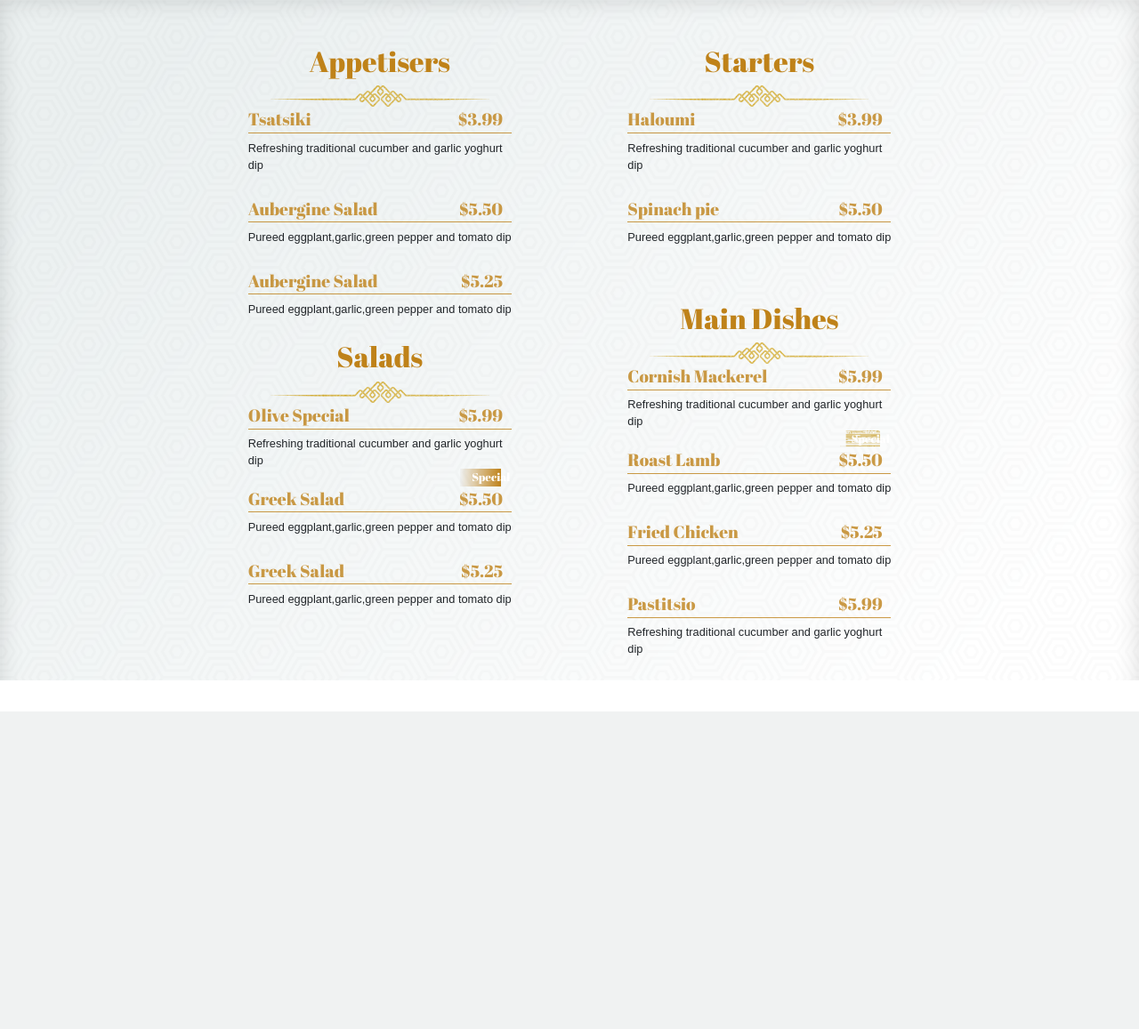
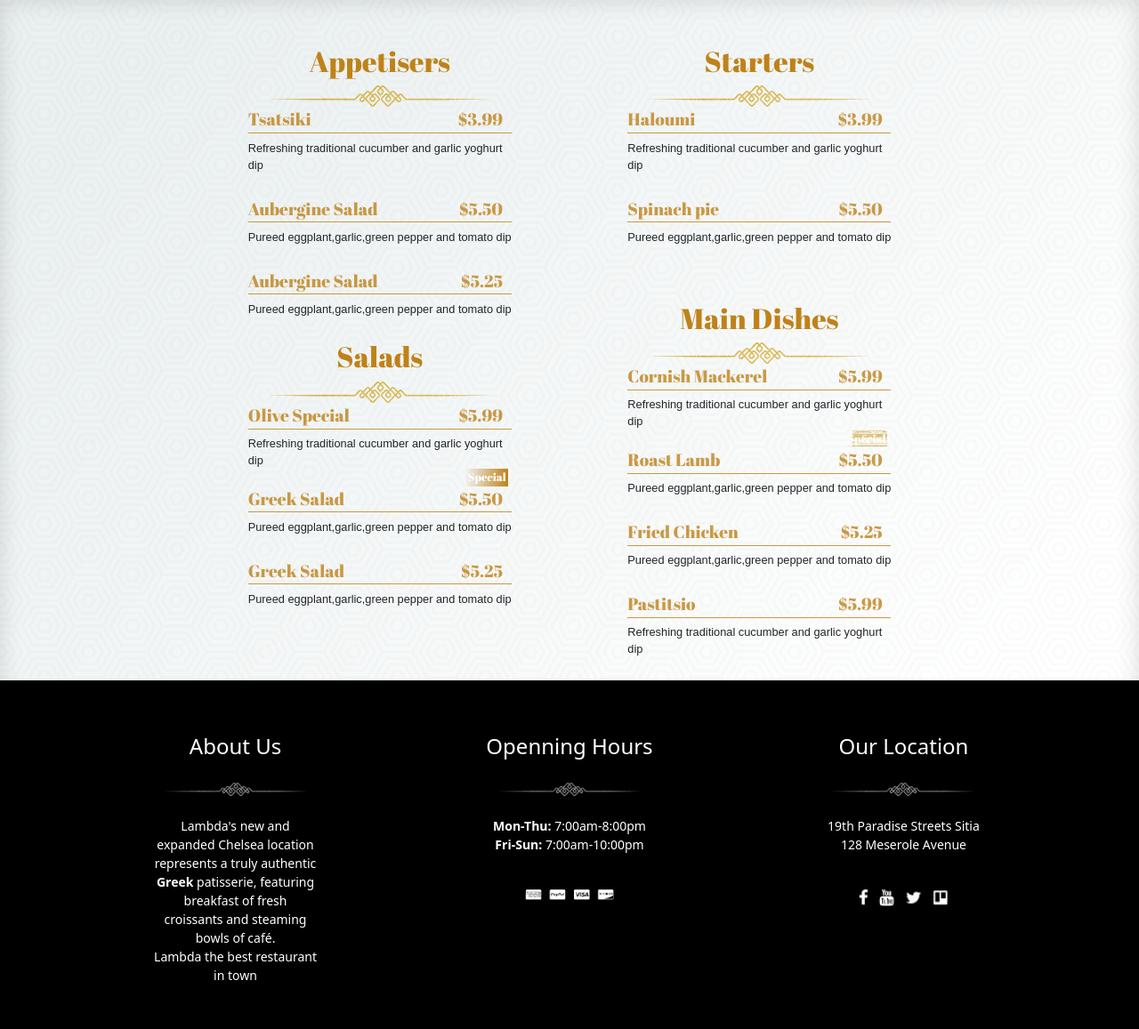
Before and after one commit to Realise-Formation-Digital/22.04-Project-Restaurant, a PHP site: page / in a window 1280 px wide. Shown: the whole page at 89% size. Before the commit the page ends 800 px from the top, so only its background shows below. Run offline with PHP 8.4, Linux system fonts and the light colour scheme.

Commit message:
section-menu + footer

```diff
--- a/index.css
+++ b/index.css
@@ -49,15 +49,60 @@
     background: rgb(212,210,210);
     background: linear-gradient(90deg, rgba(212,210,210,0.16290266106442575) 0%, rgba(191,130,25,1) 100%);
     font-size: 00.4em;
-    padding: 0 1em;
+    padding: 0 ;
     margin: 0;
     color: white;
+    text-align: center;
 }
 #special-calque2{
     background-image: url(/images/specialcalque2.png );
     background-size: cover;
     font-size: 00.4em;
-    padding: 0 1em;
+    padding: 0 ;
     margin: 0;
     color: white;
+    text-align: center;
 }
+#special1-box, #special2-box{
+    margin-right: 0;
+    padding-right: 0.5em;
+}
+footer{
+    background-color: black;
+    color: white;
+    text-align: center;
+}
+.h3footer{
+    font-size: 24px;
+    margin-top: 60px;
+    padding-bottom: 0;
+    margin-bottom: 0;
+}
+.img-box{
+    margin-top: 20px;
+    margin-bottom: 20px;
+    padding-top: 0;
+}
+.img-box img{
+    width: 160px;
+}
+.p-footer{
+    font-size: 14px;
+    padding-bottom: 0;
+    margin-bottom: 0px;
+}
+.footer-img{
+    width: 100px;
+    margin-top: 40px;
+    margin-bottom: 20px;
+
+}
+#p-special-footer{
+    margin-bottom: 50px;
+}
+#our-location{
+    padding-right: 10%;
+}
+ #about-us{
+    padding-left: 10%;
+}
--- a/index.html
+++ b/index.html
@@ -56,8 +56,8 @@
                         <span class="item-al-price">$5.99</span>
                     </div>
                     <div id="olive-special-description" class="item-al-description">Refreshing traditional cucumber and garlic yoghurt dip</div>
-                    <div class="container">
-                        <div class="row justify-content-end">
+                    <div  id="special1-box" class="container">
+                        <div  class="row justify-content-end">
 
                             <span id="special1" class="col-2">Special</span>
                         </div>
@@ -108,7 +108,7 @@
                     </div>
                     <div id="item-al-mackerel" class="item-al-description">Refreshing traditional cucumber and garlic yoghurt dip</div>
                     <div id="special-price2">
-                        <div class="container">
+                        <div id="special2-box" class="container">
                             <div class="row justify-content-end">
 
                                 <span id="special-calque2" class="col-2">Special</span>
@@ -135,6 +135,45 @@
         </div>
 
     </section>
+    <footer>
+
+        <div class="row justify-content-around">
+
+            <div id="about-us" class="box col-3">
+                <h3 class="h3footer">About Us</h3>
+                <div class="img-box">
+                    <img  src="/images/divider-footer.png">
+
+                </div>
+                <p class="p-footer" id="p-special-footer">Lambda's new and expanded Chelsea location represents a truly authentic <strong>Greek </strong>
+                    patisserie, featuring breakfast of fresh croissants and steaming bowls of café.
+                    <br>Lambda the best restaurant in town</p>
+            </div>
+            <div class="box col-3">
+                <h3 class="h3footer">Openning Hours</h3>
+                <div class="img-box">
+                    <img  src="/images/divider-footer.png">
+                </div>
+                <p class="p-footer"><strong>Mon-Thu:</strong> 7:00am-8:00pm</p>
+                <p class="p-footer"><strong>Fri-Sun:</strong> 7:00am-10:00pm </p>
+                <div>
+                    <img class="footer-img" src="/images/cards.png">
+                </div>
+            </div>
+            <div id="our-location" class="box col-3">
+                <h3 class="h3footer">Our Location</h3>
+                <div class="img-box">
+                    <img  src="/images/divider-footer.png">
+
+                </div>
+                <p class="p-footer">19th Paradise Streets Sitia</p>
+                <p class="p-footer">128 Meserole Avenue</p>
+                <div >
+                    <img class="footer-img" src="/images/social-icon.png">
+                </div>
+            </div>
+        </div>
+    </footer>
     <!-- JavaScript Bundle with Popper -->
 <script src="https://cdn.jsdelivr.net/npm/bootstrap@5.1.3/dist/js/bootstrap.bundle.min.js" integrity="sha384-ka7Sk0Gln4gmtz2MlQnikT1wXgYsOg+OMhuP+IlRH9sENBO0LRn5q+8nbTov4+1p" crossorigin="anonymous"></script>
 </body>
```
Also changed, not shown: images/cards.png (added), images/divider-footer.png (added), images/social-icon.png (added).
